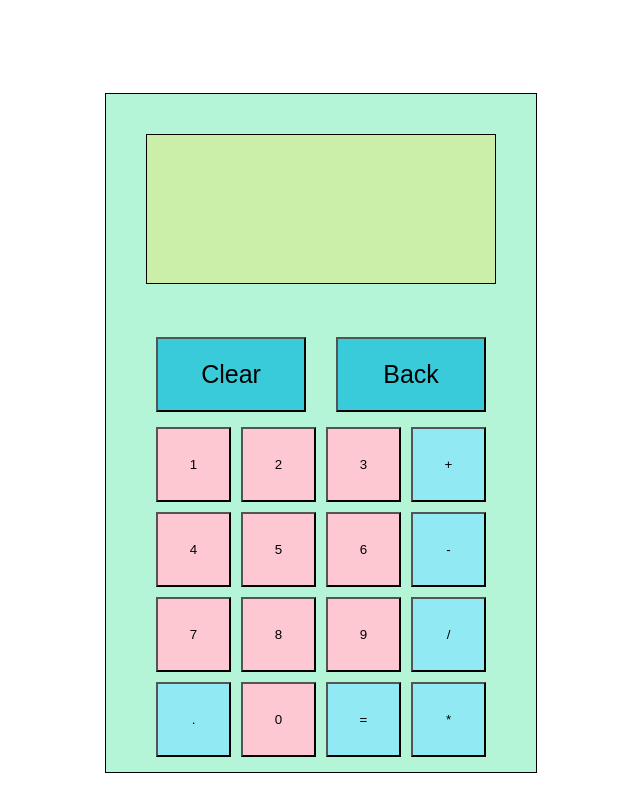
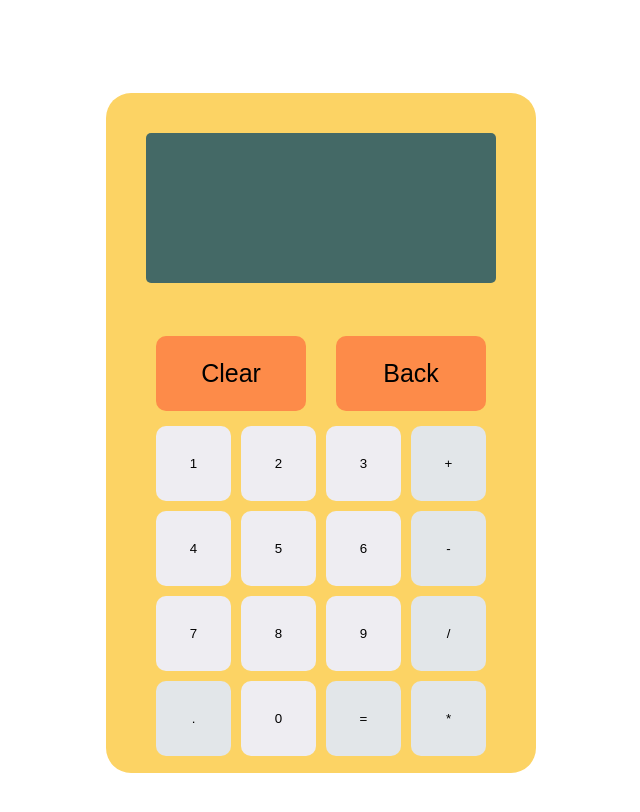
Before and after one commit to kcolreh/Calculator, a plain HTML site: page index.html in a window 1280 px wide. Shown: the whole page, without its empty margins (327-967 px from the left). Drawn offline with Linux system fonts and the light colour scheme.

Commit message:
Update the style, make it look more modern

```diff
--- a/java.js
+++ b/java.js
@@ -69,7 +69,7 @@ document.addEventListener('keydown', (event) => {
     } else if (event.code === 'Equal' && event.shiftKey) {
         document.getElementById('add').click();
 
-    } else if (event.code === 'Equal') {
+    } else if (event.code === 'Equal' || event.code === 'Enter') {
         document.getElementById('equals').click();
 
     } else if (event.code === 'Period') {
--- a/style.css
+++ b/style.css
@@ -4,7 +4,7 @@
   box-sizing: border-box;
 }
 
-body{
+body {
   display: flex;
   flex-direction: column;
   justify-content: center;
@@ -13,14 +13,13 @@ body{
   height: 850px;
 }
 
-
-.full-calculator{
+.full-calculator {
   display: flex;
   flex-direction: column;
   align-items: center;
   height: 680px;
-  background-color: hsl(152,76%,83%);
-  border: solid black 1px;
+  background-color: hsl(44, 96%, 69%);
+  border-radius: 25px;
 }
 
 .calculator {
@@ -39,15 +38,15 @@ body{
   justify-content: end;
   width: 350px;
   height: 150px;
-  background-color: hsl(91,69%,80%);
-  border: solid black 1px;
+  background-color: hsl(175, 21%, 34%);
   gap: 5px;
   padding: 10px;
   margin-bottom: 40px;
   margin-top: 40px;
+  border-radius: 5px;
 }
 
-.display-screen{
+.display-screen {
   display: flex;
   justify-content: end;
   align-items: center;
@@ -56,7 +55,7 @@ body{
   font-size: 50px;
 }
 
-.display-screen2{
+.display-screen2 {
   display: flex;
   justify-content: end;
   align-items: center;
@@ -65,7 +64,7 @@ body{
   font-size: 25px;
 }
 
-.delete-container{
+.delete-container {
   display: flex;
 }
 
@@ -77,23 +76,49 @@ body{
   justify-content: center;
 }
 
-.delete-button{
+.delete-button {
   width: 150px;
   height: 75px;
   margin: 15px;
   font-size: 25px;
-  background-color: rgb(57, 203, 217);
+  background-color: hsl(22, 98%, 64%);
+  border-radius: 10px;
+  border: none;
+  cursor: pointer;
 }
 
 .operator,
 .operatorE,
-.btn{
+.btn {
   width: 75px;
   height: 75px;
-  background-color: hsl(348,97%,89%);
+  background-color: hsl(252, 17%, 94%);
+  border-radius: 10px;
+  border: none;
+  cursor: pointer;
 }
 
 .operator,
 .operatorE{
-  background-color: hsl(186,80%,76%);
+  background-color: hsl(204, 15%, 90%);
 }
+
+.btn:hover,
+.operator:hover,
+.operatorE:hover {
+  background-color: hsl(252, 17%, 100%);
+}
+
+.btn:active,
+.operator:active,
+.operatorE:active {
+  background-color: rgba(0, 0, 0, 0.100);
+}
+
+.delete-button:hover {
+  background-color: hsl(22, 98%, 50%);
+}
+
+.delete-button:active {
+  background-color: rgba(0, 0, 0, 0.100);
+}
```
